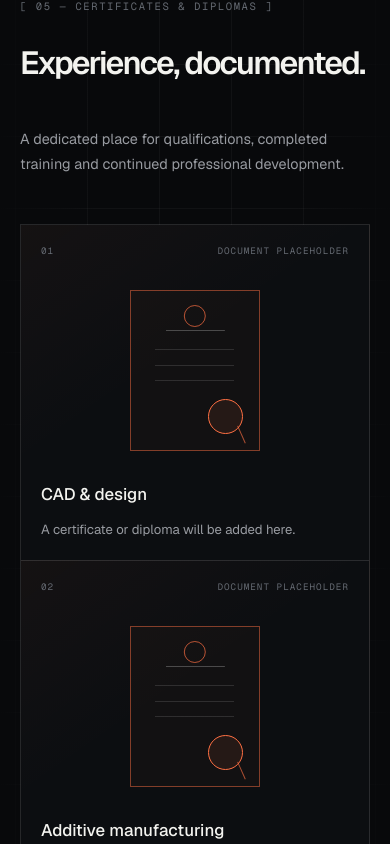
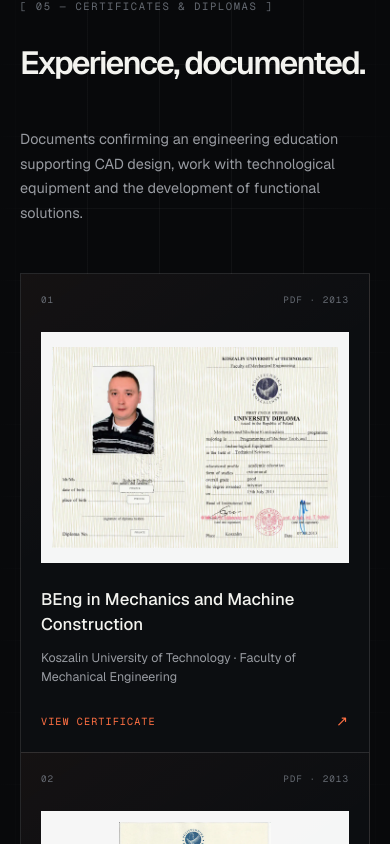
Before and after one commit to RobFyd/RF-platform, a Next.js app: page /factory in a window 390 px wide. Shown: the part 4400-5244 px from the top of the page. Built offline with nearby package versions, Linux system fonts and the light colour scheme.

Commit message:
Move engineering documents to Factory

```diff
--- a/app/globals.css
+++ b/app/globals.css
@@ -1431,6 +1431,10 @@ html[data-theme="light"] .panel-link:focus-visible {
   grid-column: span 2;
 }
 
+.credentials-grid-filled .credential-card:only-child {
+  grid-column: 2 / span 4;
+}
+
 .credentials-grid-filled .credential-card:first-child:nth-last-child(2),
 .credentials-grid-filled .credential-card:nth-child(2):last-child {
   grid-column: span 3;
@@ -2046,6 +2050,7 @@ html[data-theme="light"] .technology-item.is-active .technology-icon {
   }
 
   .credentials-grid-filled .credential-card,
+  .credentials-grid-filled .credential-card:only-child,
   .credentials-grid-filled .credential-card:first-child:nth-last-child(2),
   .credentials-grid-filled .credential-card:nth-child(2):last-child,
   .credentials-grid-filled .credential-card:nth-child(4):nth-last-child(2),
--- a/components/module-landing.tsx
+++ b/components/module-landing.tsx
@@ -415,6 +415,10 @@ export function ModuleLanding({ moduleConfig, language = "en" }: ModuleLandingPr
                 ? pl
                   ? "Wybrane certyfikaty potwierdzające ukończone kursy, praktyczne projekty i rozwój w obszarze technologii webowych."
                   : "Selected certificates documenting completed courses, practical projects and continued development in web technology."
+                : credentials && moduleConfig.key === "factory"
+                  ? pl
+                    ? "Dokumenty potwierdzające wykształcenie inżynierskie wspierające projektowanie CAD, pracę z urządzeniami technologicznymi i tworzenie funkcjonalnych rozwiązań."
+                    : "Documents confirming an engineering education supporting CAD design, work with technological equipment and the development of functional solutions."
                 : credentials && moduleConfig.key === "fusion"
                   ? pl
                     ? "Dokumenty potwierdzające wykształcenie inżynierskie w zakresie mechaniki i budowy maszyn oraz specjalizację w programowaniu obrabiarek i urządzeń technologicznych."
--- a/lib/modules.ts
+++ b/lib/modules.ts
@@ -67,39 +67,42 @@ const functionsCredentials: readonly Credential[] = [
   },
 ];
 
-const fusionCredentialsEn: readonly Credential[] = [
-  {
+const engineeringDiplomaEn: Credential = {
   title: "BEng in Mechanics and Machine Construction",
   issuer: "Koszalin University of Technology · Faculty of Mechanical Engineering",
   issued: "2013",
   href: assetPath("/certificates/mechanical-engineering-diploma-robert-fydrych.pdf"),
   preview: assetPath("/certificates/mechanical-engineering-diploma-robert-fydrych.webp"),
-  },
-  {
+};
+
+const engineeringCourseworkEn: Credential = {
   title: "Mechanical Engineering Coursework Completion",
   issuer: "Koszalin University of Technology · Faculty of Mechanical Engineering",
   issued: "2013",
   href: assetPath("/certificates/mechanical-engineering-programme-completion-robert-fydrych.pdf"),
   preview: assetPath("/certificates/mechanical-engineering-programme-completion-robert-fydrych.webp"),
-  },
-];
+};
 
-const fusionCredentialsPl: readonly Credential[] = [
-  {
+const engineeringDiplomaPl: Credential = {
   title: "Dyplom inżyniera mechaniki i budowy maszyn",
   issuer: "Politechnika Koszalińska · Wydział Mechaniczny",
   issued: "2013",
   href: assetPath("/certificates/mechanical-engineering-diploma-robert-fydrych.pdf"),
   preview: assetPath("/certificates/mechanical-engineering-diploma-robert-fydrych.webp"),
-  },
-  {
+};
+
+const engineeringCourseworkPl: Credential = {
   title: "Ukończenie programu kształcenia inżynierskiego",
   issuer: "Politechnika Koszalińska · Wydział Mechaniczny",
   issued: "2013",
   href: assetPath("/certificates/mechanical-engineering-programme-completion-robert-fydrych.pdf"),
   preview: assetPath("/certificates/mechanical-engineering-programme-completion-robert-fydrych.webp"),
-  },
-];
+};
+
+const factoryCredentialsEn: readonly Credential[] = [engineeringDiplomaEn, engineeringCourseworkEn];
+const factoryCredentialsPl: readonly Credential[] = [engineeringDiplomaPl, engineeringCourseworkPl];
+const fusionCredentialsEn: readonly Credential[] = [engineeringDiplomaEn];
+const fusionCredentialsPl: readonly Credential[] = [engineeringDiplomaPl];
 
 const shared = {
   factory: {
@@ -142,6 +145,7 @@ export const modules: Record<Language, readonly ModuleConfig[]> = {
       services: ["Custom 3D Printing", "CAD Design", "Reverse Engineering", "Prototyping", "Cosplay Parts", "Functional Replacement Parts"],
       process: ["Define the need", "Design and validate", "Print and refine"],
       credentialAreas: ["CAD & design", "Additive manufacturing", "Engineering & production"],
+      credentials: factoryCredentialsEn,
     },
     {
       ...shared.fusion,
@@ -176,6 +180,7 @@ export const modules: Record<Language, readonly ModuleConfig[]> = {
       services: ["Druk 3D na zamówienie", "Projektowanie CAD", "Inżynieria odwrotna", "Prototypowanie", "Elementy cosplay", "Funkcjonalne części zamienne"],
       process: ["Określenie potrzeby", "Projekt i weryfikacja", "Druk i dopracowanie"],
       credentialAreas: ["CAD i projektowanie", "Technologie przyrostowe", "Inżynieria i produkcja"],
+      credentials: factoryCredentialsPl,
     },
     {
       ...shared.fusion,
```
Lines whose indentation alone changed are shown as unchanged.
